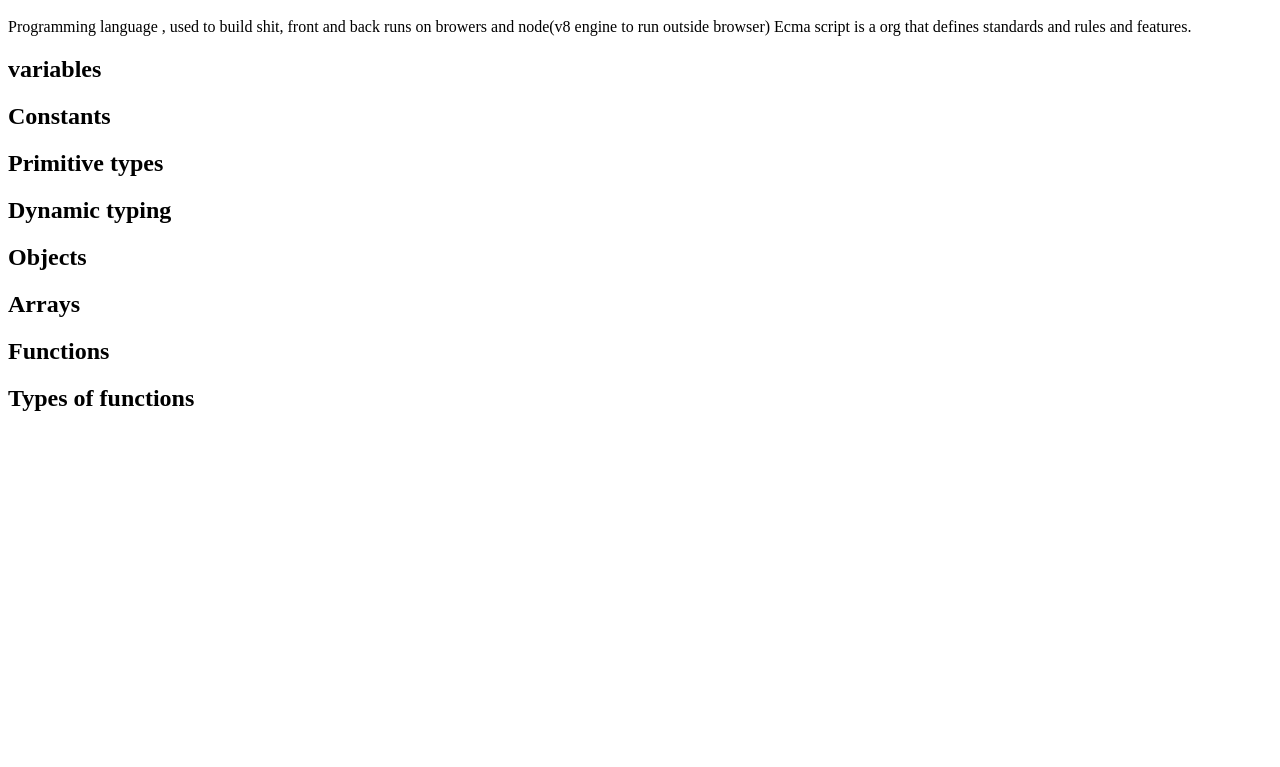
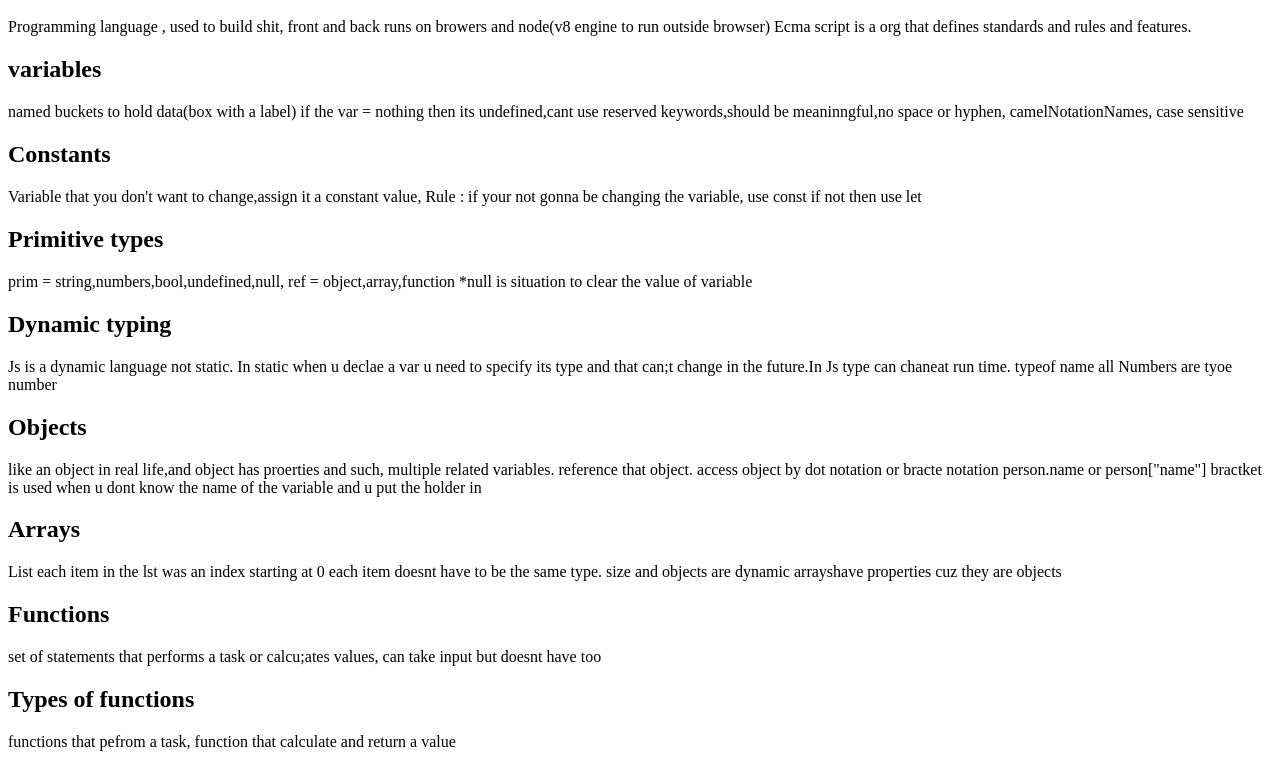
Before and after one commit to nohat007/js-part-1, a plain HTML site: page index.html in a window 1280 px wide. Shown: the part 48-815 px from the top of the page. Drawn offline with Linux system fonts and the light colour scheme.

Commit message:
part 1 html is done

```diff
--- a/index.html
+++ b/index.html
@@ -1,6 +1,9 @@
 <html>
 
-<head></head>
+  <head>
+
+
+  </head>
   <body>
     <h1>Welcome to my pratice</h1>
       <p> Programming language , used to build shit, front and back
@@ -9,13 +12,59 @@
       </p>
 
     <h2>variables</h2>
+        <p>named buckets to hold data(box with a label)
+          if the var = nothing then its undefined,cant use reserved  keywords,should be meaninngful,no space or hyphen, camelNotationNames, case sensitive
+
+        </p>
+
+
     <h2>Constants </h2>
+      <p>
+        Variable that you don't want to change,assign it a constant value, Rule : if your not gonna be changing the variable, use const if not then use let
+
+      </p>
     <h2>Primitive types</h2>
+      <p>
+        prim = string,numbers,bool,undefined,null,
+        ref  = object,array,function
+        *null is situation to clear the value of variable
+
+
+      </p>
     <h2>Dynamic typing</h2>
+      <p>Js is a dynamic language not static. In static when u declae a var u need to specify its type and that can;t change in the future.In Js type can chaneat run time.
+        typeof name
+        all Numbers are tyoe number
+
+      </p>
     <h2>Objects</h2>
+      <p>like an object in real life,and object has proerties and such, multiple related variables.
+      reference that object.
+      access object by dot notation or bracte notation
+      person.name or person["name"]
+      bractket is used  when u dont know the name of the variable and u put the holder in
+
+
+       </p>
     <h2>Arrays</h2>
+      <p>List
+        each item in the lst was an index starting at 0
+        each item doesnt have to be the same type.
+        size and objects are dynamic
+        arrayshave properties cuz they are objects
+
+      </p>
     <h2>Functions</h2>
+      <p>
+        set of statements that performs a task or calcu;ates values, can take input but doesnt have too
+
+
+      </p>
     <h2>Types of functions</h2>
+    functions that pefrom a task, function that calculate and return a value
+      <p>
+
+      </p>
   </body>
 
 </html>
```
Also changed, not shown: 1 other file. Lines whose indentation alone changed are shown as unchanged.
